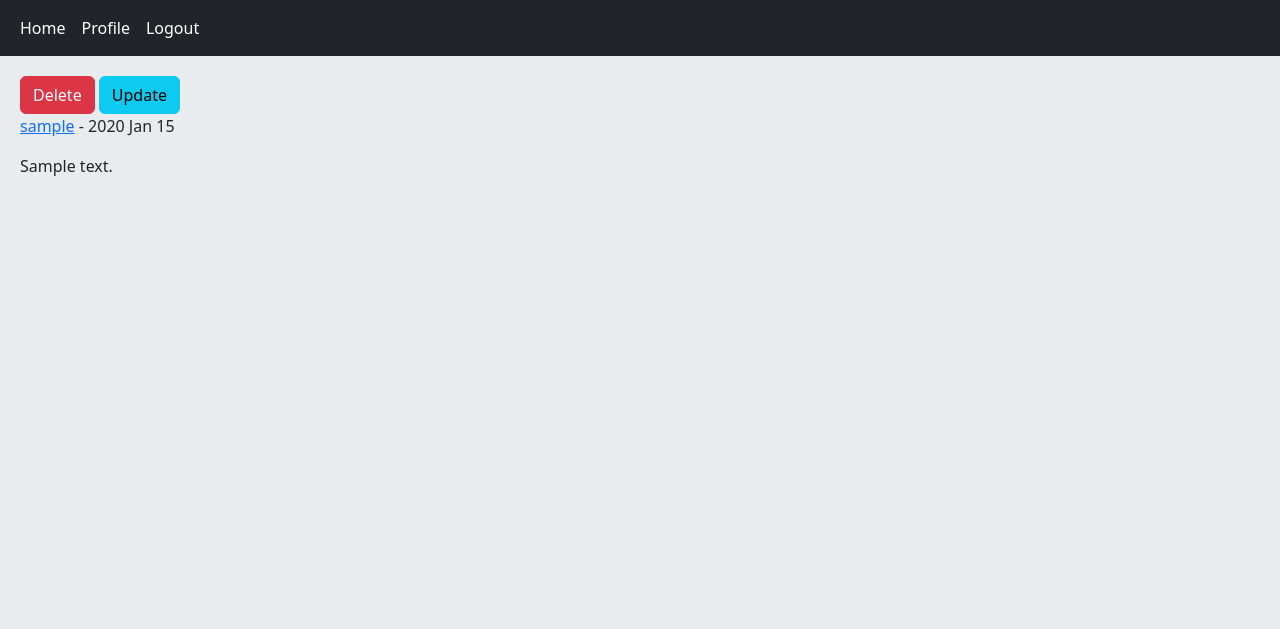
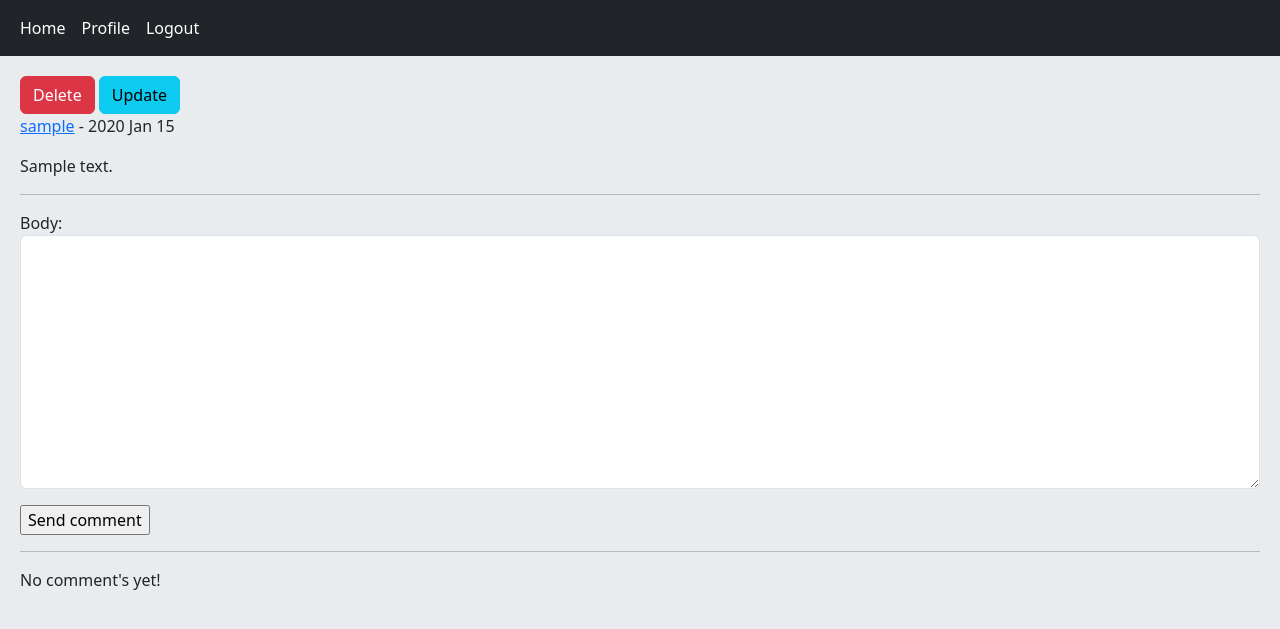
Before and after one commit to khodealib/DjangoSocialMedia, a Django app: a page that uses home/templates/home/detail.html in a window 1280 px wide. Shown: the top 629 px of the page. Run offline with Django 4.2, Linux system fonts and the light colour scheme; a user stored in the database is signed in; tables that the repository leaves empty hold one stand-in row (values such as "Sample post"); some libraries are stand-ins or nearby versions.

Commit message:
add comment model and show in post detail.

```diff
--- a/home/forms.py
+++ b/home/forms.py
@@ -1,9 +1,16 @@
 from django import forms
 
-from home.models import Post
+from home.models import Comment, Post
 
 
 class PostCreateUpdateForm(forms.ModelForm):
     class Meta:
         model = Post
         fields = ("body",)
+
+
+class CommentCreateForm(forms.ModelForm):
+    class Meta:
+        model = Comment
+        fields = ("body",)
+        widgets = {"body": forms.Textarea(attrs={"class": "form-control"})}
--- a/home/models.py
+++ b/home/models.py
@@ -4,7 +4,8 @@ from django.urls import reverse
 
 
 class Post(models.Model):
-    user = models.ForeignKey(User, on_delete=models.CASCADE, related_name="posts")
+    user = models.ForeignKey(User, on_delete=models.CASCADE,
+                             related_name="posts")
     body = models.TextField()
     slug = models.SlugField()
     created = models.DateTimeField(auto_now_add=True)
@@ -18,3 +19,32 @@ class Post(models.Model):
 
     def get_absolute_url(self):
         return reverse("home:post_detail", args=(self.pk, self.slug))
+
+
+class Comment(models.Model):
+    user = models.ForeignKey(
+        User,
+        on_delete=models.CASCADE,
+        related_name="ucomments",
+    )
+    post = models.ForeignKey(
+        Post,
+        on_delete=models.CASCADE,
+        related_name="pcomments",
+    )
+    reply = models.ForeignKey(
+        "self",
+        on_delete=models.CASCADE,
+        related_name="rcomments",
+        blank=True,
+        null=True,
+    )
+    is_reply = models.BooleanField(default=False)
+    body = models.TextField(max_length=400)
+    created = models.DateTimeField(auto_now_add=True)
+
+    class Meta:
+        ordering = ("-created",)
+
+    def __str__(self):
+        return f"{self.user} - {self.body[:30]}"
--- a/home/templates/home/detail.html
+++ b/home/templates/home/detail.html
@@ -15,4 +15,33 @@
 		<span>{{ post.updated|date:"Y M j" }}</span>
 	</p>
 	<p>{{ post.body }}</p>
+	<hr>
+	{% if request.user.is_authenticated %}
+		<form action="" method="post" novalidate>
+			{% csrf_token %}
+			{{ form.as_p }}
+			<input type="submit" value="Send comment">
+		</form>
+	{% else %}
+		<p class="alert alert-danger">Only logged in users can be send comment.</p>
+	{% endif %}
+	<hr>
+	{% for comment in comments %}
+		<div class="card bg-dark text-white">
+			<p class="card-header">{{ comment.user }} | {{ comment.created|timesince }} ago</p>
+			<p class="card-body">{{ comment.body }}</p>
+
+			{% with comment.rcomments.all as replies %}
+				{% for reply in replies %}
+					<p class="bg-primary p-3 m-2">
+						{{ reply.user }} <br> {{ reply.body }}
+					</p>
+				{% endfor %}
+			{% endwith %}
+		</div><br>
+	{% empty %}
+		<p>No comment's yet!</p>
+	{% endfor %}
+
+
 {% endblock %}
--- a/home/views.py
+++ b/home/views.py
@@ -1,11 +1,13 @@
 from django.contrib import messages
+from django.contrib.auth.decorators import login_required
 from django.contrib.auth.mixins import LoginRequiredMixin
 from django.http import HttpRequest, HttpResponse
 from django.shortcuts import get_object_or_404, redirect, render
+from django.utils.decorators import method_decorator
 from django.utils.text import slugify
 from django.views import View
 
-from home.forms import PostCreateUpdateForm
+from home.forms import CommentCreateForm, PostCreateUpdateForm
 from home.models import Post
 
 
@@ -18,11 +20,46 @@ class HomeView(View):
 
 
 class PostDetailView(View):
+    form_class = CommentCreateForm
     template_name = "home/detail.html"
+    post_instance = None
 
-    def get(self, request: HttpRequest, post_id: int, post_slug: str) -> HttpResponse:
-        post = get_object_or_404(Post, pk=post_id, slug=post_slug)
-        return render(request, self.template_name, {"post": post})
+    def setup(self, request, *args, **kwargs):
+        post_id = kwargs.get("post_id")
+        post_slug = kwargs.get("post_slug")
+        self.post_instance = get_object_or_404(
+            Post,
+            pk=post_id,
+            slug=post_slug,
+        )
+        return super().setup(request, *args, **kwargs)
+
+    def get(self, request: HttpRequest, *args, **kwargs) -> HttpResponse:
+        comments = self.post_instance.pcomments.filter(is_reply=False)
+        return render(
+            request,
+            self.template_name,
+            {
+                "post": self.post_instance,
+                "comments": comments,
+                "form": self.form_class,
+            },
+        )
+
+    @method_decorator(login_required)
+    def post(self, request: HttpRequest, *args, **kwargs):
+        form = self.form_class(request.POST)
+        if form.is_valid():
+            new_comment = form.save(commit=False)
+            new_comment.post = self.post_instance
+            new_comment.user = request.user
+            new_comment.save()
+            messages.success(request, "Your comment submitted successfully.")
+            return redirect(
+                "home:post_detail",
+                self.post_instance.id,
+                self.post_instance.slug,
+            )
 
 
 class PostDeleteView(LoginRequiredMixin, View):
```
Also changed, not shown: home/admin.py (+7 -2 lines), home/migrations/0004_comment.py (added).
